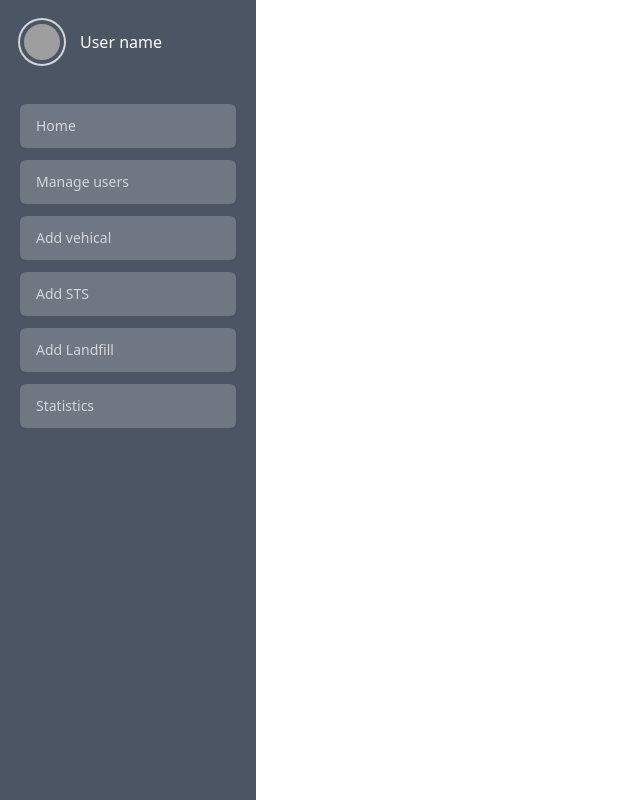
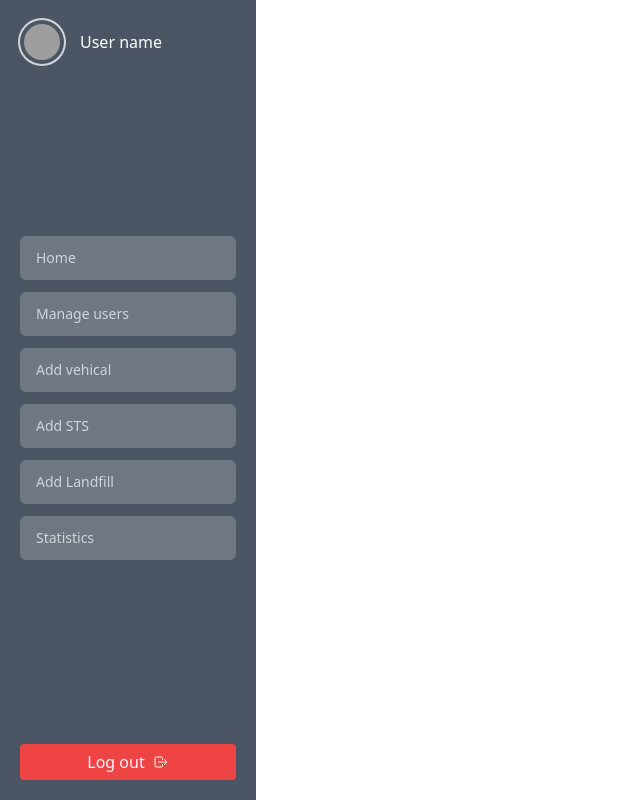
Before and after one commit to MoniruzzamanBillal/CS24-p2-TADAMON, a React (Vite) app in the folder client/: page /dashboard in a window 1280 px wide. Shown: the whole page, without its empty margins (0-640 px from the left). Built offline with nearby package versions, Linux system fonts and the light colour scheme; grey boxes are pictures that could not be loaded.

Commit message:
dashboard : logout button added

```diff
--- a/client/src/Pages/Dashboard.jsx
+++ b/client/src/Pages/Dashboard.jsx
@@ -1,6 +1,7 @@
 // importing libraries:
 import { useState } from "react";
 import { Link, NavLink, Outlet } from "react-router-dom";
+import { IoLogOutOutline } from "react-icons/io5";
 
 // importing icons:
 import {
@@ -18,11 +19,11 @@ const Dashboard = () => {
       <div
         className={` SideBarContainer fixed top-0 ${
           isSidebarActive ? "left-[0%]" : "left-[-100%]"
-        } z-20  md:left-0 duration-200`}
+        } z-20  md:left-0 duration-200  `}
       >
-        <div className=" mainContainer relative w-64 h-screen p-5 pt-5 duration-300 bg-gray-600  sm:w-64">
+        <div className=" mainContainer relative w-64 h-screen p-5 pt-5 duration-300 bg-gray-600   sm:w-64  flex flex-col justify-between ">
           {/* top  container starts */}
-          <div className="mb-2 topContainer AccountContainer ">
+          <div className=" topContainer AccountContainer ">
             <div className="flex items-center space-x-4 ">
               <img
                 className="w-11 h-11 p-1 rounded-full cursor-pointer ring-2 ring-gray-300 dark:ring-gray-500"
@@ -40,13 +41,16 @@ const Dashboard = () => {
 
           {/* top  container ends */}
 
-          {/* bottom list items start  */}
+          {/* middle list items start  */}
 
+          <div className="middleListContainer  ">
             <Link
               to={"/"}
-            className={`flex rounded-md mt-10 py-3 px-4 cursor-pointer text-gray-300 hover:bg-gray-50 hover:text-gray-700 text-sm items-center  bg-[#fff3]`}
+              className={`flex rounded-md  py-3 px-4 cursor-pointer text-gray-300 hover:bg-gray-50 hover:text-gray-700 text-sm items-center  bg-[#fff3]`}
             >
-            <h1 className={` gap-1  origin-left duration-200 w-full `}>Home</h1>
+              <h1 className={` gap-1  origin-left duration-200 w-full `}>
+                Home
+              </h1>
             </Link>
 
             <div className="mt-3 sidebarList">
@@ -99,10 +103,18 @@ const Dashboard = () => {
 
               {/*  */}
             </div>
+          </div>
 
-          {/* bottom list items end  */}
+          {/* middle list items end  */}
 
-          {/* bottom list items end  */}
+          {/* bottom section starts  */}
+          <div className="bottomSection bg-red-500 hover:bg-red-600 py-1.5 rounded text-gray-50 font-medium  flex justify-center items-center  gap-x-2 cursor-pointer active:scale-95 duration-200  ">
+            <h1>Log out </h1>
+            <IoLogOutOutline />
+          </div>
+          {/* bottom section ends  */}
+
+          {/*  */}
         </div>
       </div>
       {/* sidebar container ends  */}
```
Lines whose indentation alone changed are shown as unchanged.
